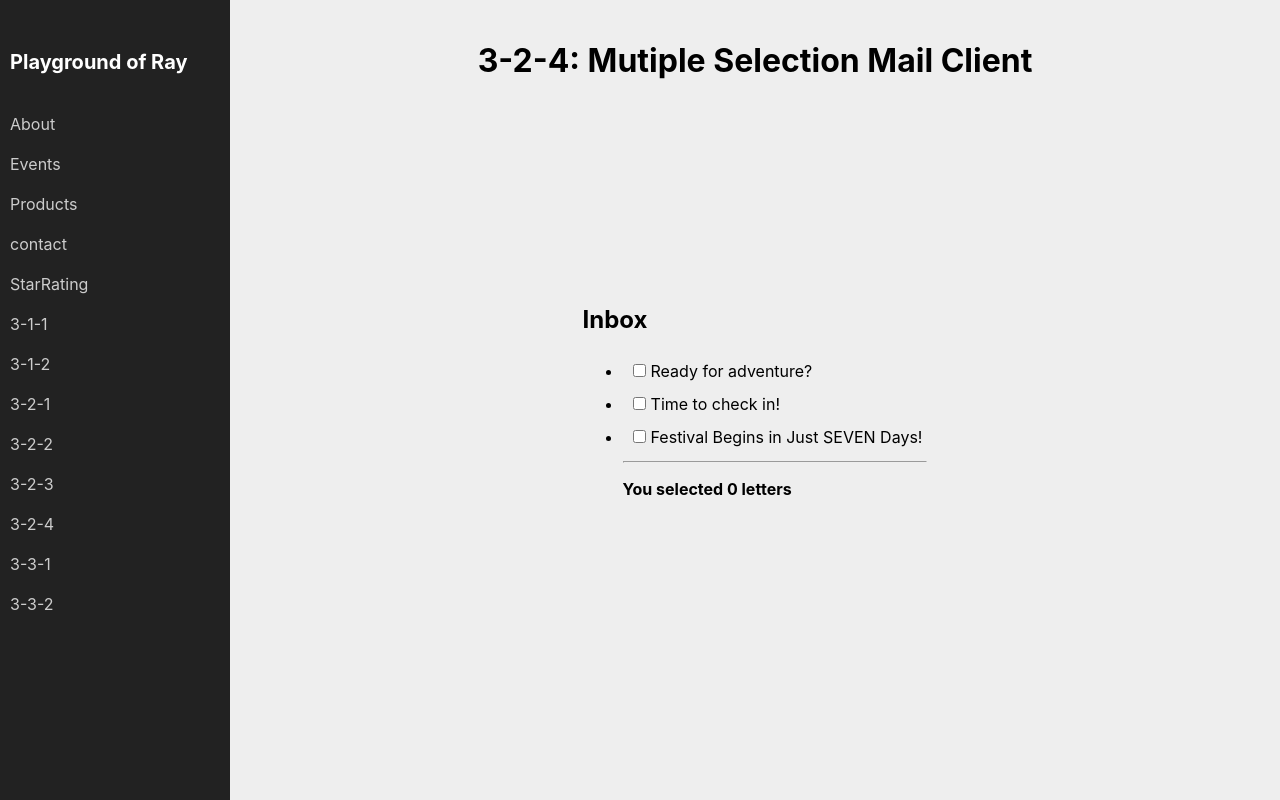
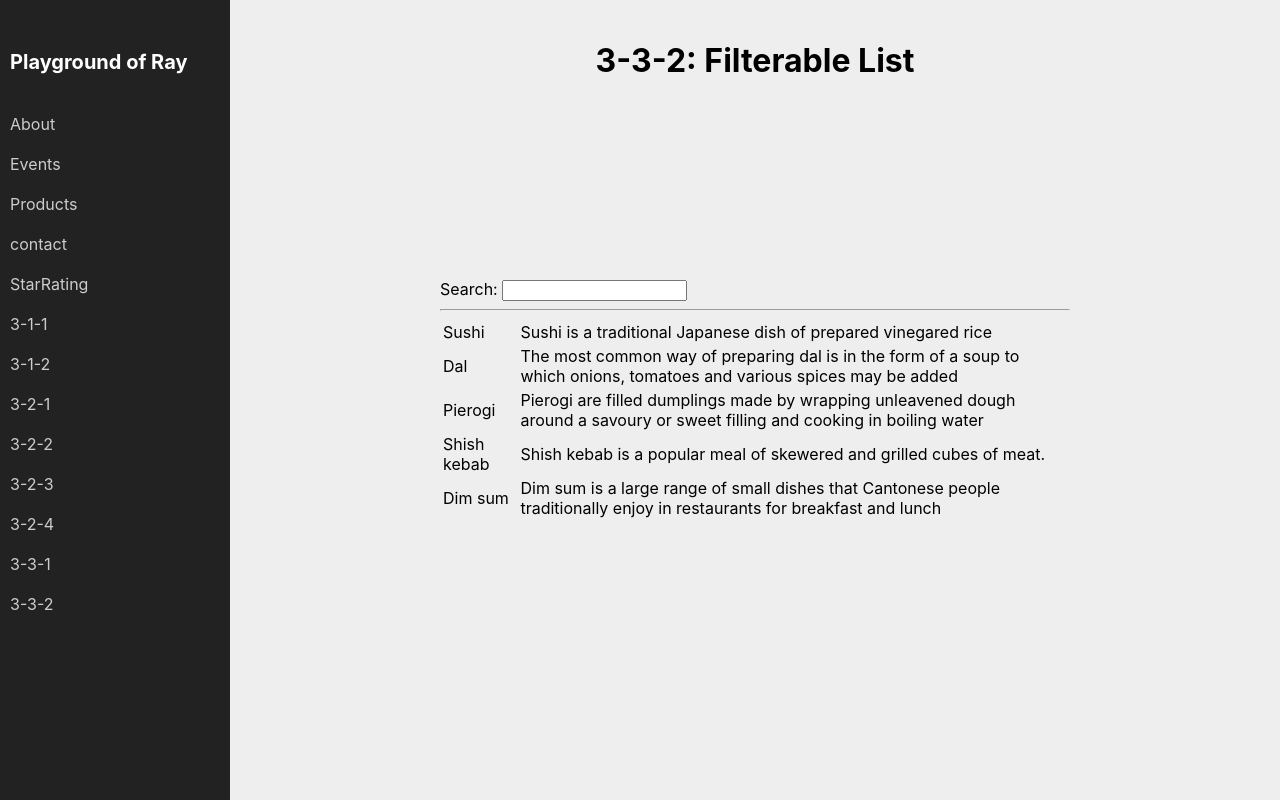
Before and after one commit to ray-mj-huang/playground, a React (Create React App) app: page /3-3-2 in a window 1280 px wide. Built offline with nearby package versions, Linux system fonts and the light colour scheme.

Commit message:
feat: 3-3-2

```diff
--- a/src/App.js
+++ b/src/App.js
@@ -19,6 +19,7 @@
 import StarMailClient from './react-dev-quiz/3-2-3';
 import MutipleSelectionMailClient from './react-dev-quiz/3-2-4';
 import SyncedInputs from './react-dev-quiz/3-3-1';
+import FilterableList from './react-dev-quiz/3-3-2';
 
 
 function App() {
@@ -84,7 +85,7 @@
         />
         <Route
           path="3-3-2"
-          element={<PageTemplate children={<MutipleSelectionMailClient />} />}
+          element={<PageTemplate children={<FilterableList />} />}
         />
         <Route
           path="*"
--- /dev/null
+++ b/src/react-dev-quiz/3-3-2/data.js
@@ -0,0 +1,30 @@
+export function filterItems(items, query) {
+  query = query.toLowerCase();
+  return items.filter(item =>
+    item.name.split(' ').some(word =>
+      word.toLowerCase().startsWith(query)
+    )
+  );
+}
+
+export const foods = [{
+  id: 0,
+  name: 'Sushi',
+  description: 'Sushi is a traditional Japanese dish of prepared vinegared rice'
+}, {
+  id: 1,
+  name: 'Dal',
+  description: 'The most common way of preparing dal is in the form of a soup to which onions, tomatoes and various spices may be added'
+}, {
+  id: 2,
+  name: 'Pierogi',
+  description: 'Pierogi are filled dumplings made by wrapping unleavened dough around a savoury or sweet filling and cooking in boiling water'
+}, {
+  id: 3,
+  name: 'Shish kebab',
+  description: 'Shish kebab is a popular meal of skewered and grilled cubes of meat.'
+}, {
+  id: 4,
+  name: 'Dim sum',
+  description: 'Dim sum is a large range of small dishes that Cantonese people traditionally enjoy in restaurants for breakfast and lunch'
+}];
--- /dev/null
+++ b/src/react-dev-quiz/3-3-2/index.js
@@ -0,0 +1,52 @@
+import { useState } from 'react';
+import { foods, filterItems } from './data.js';
+
+export default function FilterableList() {
+  const [query, setQuery] = useState('');
+  const results = filterItems(foods, query);
+
+  function handleChange(e) {
+    setQuery(e.target.value);
+  }
+
+  return (
+    <div className="quiz-bg">
+      <h1 className="quiz-title">3-3-2: Filterable List</h1>
+      <div style={{ width: '60%' }}>
+        <SearchBar
+          query={query}
+          onChange={handleChange}
+        />
+        <hr />
+        <List items={results} />
+      </div>
+    </div>
+  );
+}
+
+function SearchBar({ query, onChange }) {
+  return (
+    <label>
+      Search:{' '}
+      <input
+        value={query}
+        onChange={onChange}
+      />
+    </label>
+  );
+}
+
+function List({ items }) {
+  return (
+    <table>
+      <tbody>
+        {items.map(food => (
+          <tr key={food.id}>
+            <td>{food.name}</td>
+            <td>{food.description}</td>
+          </tr>
+        ))}
+      </tbody>
+    </table>
+  );
+}
```
